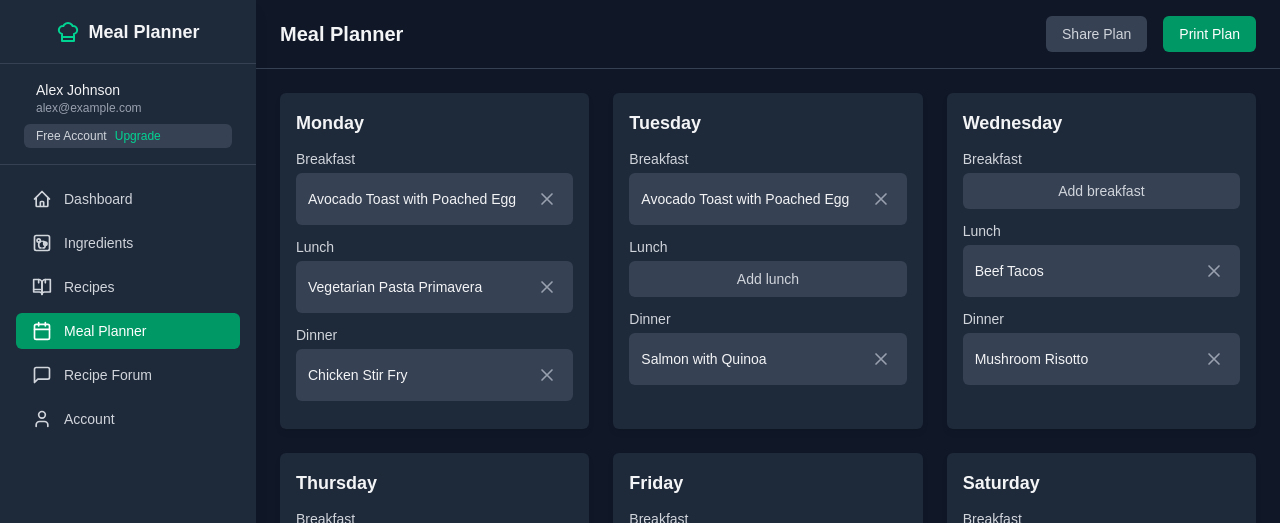
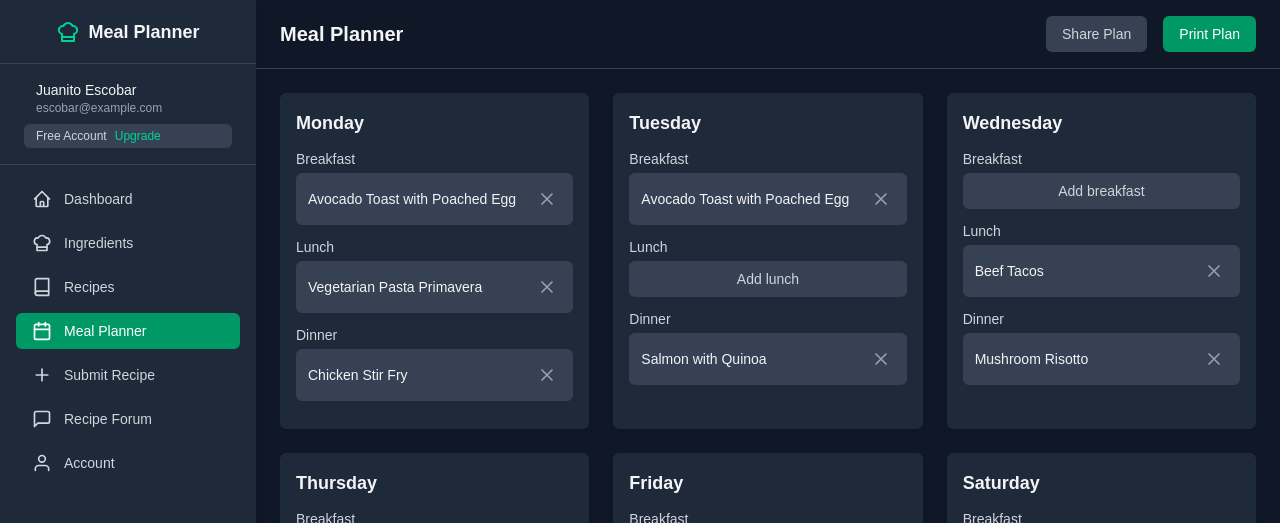
Before and after one commit to AndreyDiDev/seng513-202501-group-20, a Next.js app in the folder frontend/: page /planner in a window 1280 px wide. Shown: the top 523 px of the page. Built offline with nearby package versions, Linux system fonts and the light colour scheme.

Commit message:
style changes

```diff
--- a/frontend/src/app/dashboard/page.tsx
+++ b/frontend/src/app/dashboard/page.tsx
@@ -366,17 +366,18 @@ export default function Dashboard() {
                   >
                    <svg
                     xmlns="http://www.w3.org/2000/svg"
-                      className="mr-3 h-5 w-5"
+                    width="24"
+                    height="24"
+                    viewBox="0 0 24 24"
                     fill="none"
-                      viewBox="0 0 24 24"
                     stroke="currentColor"
-                    >
-                      <path
+                    strokeWidth="2"
                     strokeLinecap="round"
                     strokeLinejoin="round"
-                        strokeWidth={2}
-                        d="M9 5H7a2 2 0 00-2 2v12a2 2 0 002 2h10a2 2 0 002-2V7a2 2 0 00-2-2h-2M9 5a2 2 0 002 2h2a2 2 0 002-2M9 5a2 2 0 012-2h2a2 2 0 012 2"
-                      />
+                    className="mr-3 h-5 w-5"
+                  >
+                    <path d="M12 5v14"></path>
+                    <path d="M5 12h14"></path>
                   </svg>
                     Submit Recipe
                   </Link>
--- a/frontend/src/app/forum/page.tsx
+++ b/frontend/src/app/forum/page.tsx
@@ -7,11 +7,10 @@ import { useRouter } from "next/navigation"
 import Link from "next/link"
 import Head from "next/head"
 
-// Mock user data
+// User data
 const mockUser = {
-  name: "Alex Johnson",
-  email: "alex@example.com",
-  avatar: "https://i.pravatar.cc/150?u=alex",
+  name: "Juanito Escobar",
+  email: "escobar@example.com",
   isPremium: false,
 }
 
@@ -261,11 +260,6 @@ export default function ForumPage() {
             {/* User profile */}
             <div className="border-b border-gray-700 px-6 py-4">
               <div className="flex items-center">
-                <img
-                  src={mockUser.avatar || "/placeholder.svg"}
-                  alt="User avatar"
-                  className="h-10 w-10 rounded-full object-cover"
-                />
                 <div className="ml-3">
                   <p className="text-sm font-medium text-gray-100">{mockUser.name}</p>
                   <p className="text-xs text-gray-400">{mockUser.email}</p>
@@ -314,7 +308,7 @@ export default function ForumPage() {
                   </Link>
                 </li>
                 <li>
-                  <Link
+                <Link
                     href="/ingredients"
                     className="flex w-full items-center rounded-md px-4 py-2 text-sm font-medium text-gray-300 hover:bg-gray-700"
                   >
@@ -330,17 +324,14 @@ export default function ForumPage() {
                       strokeLinejoin="round"
                       className="mr-3 h-5 w-5"
                     >
-                      <path d="M19 3a2 2 0 0 1 2 2v14a2 2 0 0 1-2 2H5a2 2 0 0 1-2-2V5a2 2 0 0 1 2-2h14z"></path>
-                      <path d="M8 11a2 2 0 1 0 0-4 2 2 0 0 0 0 4z"></path>
-                      <path d="M16 15a2 2 0 1 0 0-4 2 2 0 0 0 0 4z"></path>
-                      <path d="M11 18c-2 0-3-2-3-4s1-4 3-4"></path>
-                      <path d="M13 18c2 0 3-2 3-4s-1-4-3-4"></path>
+                      <path d="M6 13.87A4 4 0 0 1 7.41 6a5.11 5.11 0 0 1 1.05-1.54 5 5 0 0 1 7.08 0A5.11 5.11 0 0 1 16.59 6 4 4 0 0 1 18 13.87V21H6Z" />
+                      <line x1="6" x2="18" y1="17" y2="17" />
                     </svg>
                     Ingredients
                   </Link>
                 </li>
                 <li>
-                  <Link
+                <Link
                     href="/recipes"
                     className="flex w-full items-center rounded-md px-4 py-2 text-sm font-medium text-gray-300 hover:bg-gray-700"
                   >
@@ -356,11 +347,8 @@ export default function ForumPage() {
                       strokeLinejoin="round"
                       className="mr-3 h-5 w-5"
                     >
-                      <path d="M2 3h6a4 4 0 0 1 4 4v14a3 3 0 0 0-3-3H2z"></path>
-                      <path d="M22 3h-6a4 4 0 0 0-4 4v14a3 3 0 0 1 3-3h7z"></path>
-                      <line x1="8" y1="3" x2="8" y2="7"></line>
-                      <line x1="16" y1="3" x2="16" y2="7"></line>
-                      <line x1="2" y1="15" x2="10" y2="15"></line>
+                      <path d="M4 19.5A2.5 2.5 0 0 1 6.5 17H20" />
+                      <path d="M6.5 2H20v20H6.5A2.5 2.5 0 0 1 4 19.5v-15A2.5 2.5 0 0 1 6.5 2z" />
                     </svg>
                     Recipes
                   </Link>
--- a/frontend/src/app/ingredients/page.tsx
+++ b/frontend/src/app/ingredients/page.tsx
@@ -9,9 +9,8 @@ import { useRouter } from "next/navigation"
 
 // Mock user data
 const mockUser = {
-  name: "Alex Johnson",
-  email: "alex@example.com",
-  avatar: "https://i.pravatar.cc/150?u=alex",
+  name: "Juanito Escobar",
+  email: "escobar@example.com",
   isPremium: false,
 }
 
@@ -262,11 +261,6 @@ export default function IngredientsPage() {
             {/* User profile */}
             <div className="border-b border-gray-700 px-6 py-4">
               <div className="flex items-center">
-                <img
-                  src={mockUser.avatar || "/placeholder.svg"}
-                  alt="User avatar"
-                  className="h-10 w-10 rounded-full object-cover"
-                />
                 <div className="ml-3">
                   <p className="text-sm font-medium text-gray-100">{mockUser.name}</p>
                   <p className="text-xs text-gray-400">{mockUser.email}</p>
@@ -348,9 +342,8 @@ export default function IngredientsPage() {
                       strokeLinejoin="round"
                       className="mr-3 h-5 w-5"
                     >
-                      <path d="M3 9h18v10a2 2 0 0 1-2 2H5a2 2 0 0 1-2-2V9Z" />
-                      <path d="M3 5h18" />
-                      <path d="M10 3h4" />
+                      <path d="M4 19.5A2.5 2.5 0 0 1 6.5 17H20" />
+                      <path d="M6.5 2H20v20H6.5A2.5 2.5 0 0 1 4 19.5v-15A2.5 2.5 0 0 1 6.5 2z" />
                     </svg>
                     Recipes
                   </Link>
@@ -387,17 +380,18 @@ export default function IngredientsPage() {
                   >
                    <svg
                     xmlns="http://www.w3.org/2000/svg"
-                      className="mr-3 h-5 w-5"
+                    width="24"
+                    height="24"
+                    viewBox="0 0 24 24"
                     fill="none"
-                      viewBox="0 0 24 24"
                     stroke="currentColor"
-                    >
-                      <path
+                    strokeWidth="2"
                     strokeLinecap="round"
                     strokeLinejoin="round"
-                        strokeWidth={2}
-                        d="M9 5H7a2 2 0 00-2 2v12a2 2 0 002 2h10a2 2 0 002-2V7a2 2 0 00-2-2h-2M9 5a2 2 0 002 2h2a2 2 0 002-2M9 5a2 2 0 012-2h2a2 2 0 012 2"
-                      />
+                    className="mr-3 h-5 w-5"
+                  >
+                    <path d="M12 5v14"></path>
+                    <path d="M5 12h14"></path>
                   </svg>
                     Submit Recipe
                   </Link>
@@ -419,8 +413,7 @@ export default function IngredientsPage() {
                       strokeLinejoin="round"
                       className="mr-3 h-5 w-5"
                     >
-                      <path d="M4 21l1.5-4.5A3.5 3.5 0 0 1 9 13H15a3.5 3.5 0 0 1 3.5 3.5L20 21" />
-                      <line x1="9" x2="15" y1="9" y2="9" />
+                      <path d="M21 15a2 2 0 0 1-2 2H7l-4 4V5a2 2 0 0 1 2-2h14a2 2 0 0 1 2 2z" />
                     </svg>
                     Recipe Forum
                   </Link>
@@ -442,7 +435,7 @@ export default function IngredientsPage() {
                       strokeLinejoin="round"
                       className="mr-3 h-5 w-5"
                     >
-                      <path d="M19 21v-2a4 4 0 0 0-4-4H9a4 4 0 0 0-4 4v2" />
+                      <path d="M20 21v-2a4 4 0 0 0-4-4H8a4 4 0 0 0-4 4v2" />
                       <circle cx="12" cy="7" r="4" />
                     </svg>
                     Account
--- a/frontend/src/app/planner/page.tsx
+++ b/frontend/src/app/planner/page.tsx
@@ -32,11 +32,10 @@ type MealPlanType = {
   sunday: DayMeals
 }
 
-// Mock user data
+// User data
 const mockUser = {
-  name: "Alex Johnson",
-  email: "alex@example.com",
-  avatar: "https://i.pravatar.cc/150?u=alex",
+  name: "Juanito Escobar",
+  email: "escobar@example.com",
   isPremium: false,
 }
 
@@ -339,7 +338,7 @@ export default function PlannerPage() {
                   </Link>
                 </li>
                 <li>
-                  <Link
+                <Link
                     href="/ingredients"
                     className="flex w-full items-center rounded-md px-4 py-2 text-sm font-medium text-gray-300 hover:bg-gray-700"
                   >
@@ -355,17 +354,14 @@ export default function PlannerPage() {
                       strokeLinejoin="round"
                       className="mr-3 h-5 w-5"
                     >
-                      <path d="M19 3a2 2 0 0 1 2 2v14a2 2 0 0 1-2 2H5a2 2 0 0 1-2-2V5a2 2 0 0 1 2-2h14z"></path>
-                      <path d="M8 11a2 2 0 1 0 0-4 2 2 0 0 0 0 4z"></path>
-                      <path d="M16 15a2 2 0 1 0 0-4 2 2 0 0 0 0 4z"></path>
-                      <path d="M11 18c-2 0-3-2-3-4s1-4 3-4"></path>
-                      <path d="M13 18c2 0 3-2 3-4s-1-4-3-4"></path>
+                      <path d="M6 13.87A4 4 0 0 1 7.41 6a5.11 5.11 0 0 1 1.05-1.54 5 5 0 0 1 7.08 0A5.11 5.11 0 0 1 16.59 6 4 4 0 0 1 18 13.87V21H6Z" />
+                      <line x1="6" x2="18" y1="17" y2="17" />
                     </svg>
                     Ingredients
                   </Link>
                 </li>
                 <li>
-                  <Link
+                <Link
                     href="/recipes"
                     className="flex w-full items-center rounded-md px-4 py-2 text-sm font-medium text-gray-300 hover:bg-gray-700"
                   >
@@ -381,11 +377,8 @@ export default function PlannerPage() {
                       strokeLinejoin="round"
                       className="mr-3 h-5 w-5"
                     >
-                      <path d="M2 3h6a4 4 0 0 1 4 4v14a3 3 0 0 0-3-3H2z"></path>
-                      <path d="M22 3h-6a4 4 0 0 0-4 4v14a3 3 0 0 1 3-3h7z"></path>
-                      <line x1="8" y1="3" x2="8" y2="7"></line>
-                      <line x1="16" y1="3" x2="16" y2="7"></line>
-                      <line x1="2" y1="15" x2="10" y2="15"></line>
+                      <path d="M4 19.5A2.5 2.5 0 0 1 6.5 17H20" />
+                      <path d="M6.5 2H20v20H6.5A2.5 2.5 0 0 1 4 19.5v-15A2.5 2.5 0 0 1 6.5 2z" />
                     </svg>
                     Recipes
                   </Link>
@@ -416,6 +409,29 @@ export default function PlannerPage() {
                   </Link>
                 </li>
                 <li>
+                <Link
+                    href="/submit"
+                    className="flex w-full items-center rounded-md px-4 py-2 text-sm font-medium text-gray-300 hover:bg-gray-700"
+                  >
+                   <svg
+                    xmlns="http://www.w3.org/2000/svg"
+                    width="24"
+                    height="24"
+                    viewBox="0 0 24 24"
+                    fill="none"
+                    stroke="currentColor"
+                    strokeWidth="2"
+                    strokeLinecap="round"
+                    strokeLinejoin="round"
+                    className="mr-3 h-5 w-5"
+                  >
+                    <path d="M12 5v14"></path>
+                    <path d="M5 12h14"></path>
+                  </svg>
+                    Submit Recipe
+                  </Link>
+                </li>
+                <li>
                   <Link
                     href="/forum"
                     className="flex w-full items-center rounded-md px-4 py-2 text-sm font-medium text-gray-300 hover:bg-gray-700"
@@ -438,7 +454,7 @@ export default function PlannerPage() {
                   </Link>
                 </li>
                 <li>
-                  <Link
+                <Link
                     href="/account"
                     className="flex w-full items-center rounded-md px-4 py-2 text-sm font-medium text-gray-300 hover:bg-gray-700"
                   >
@@ -454,8 +470,8 @@ export default function PlannerPage() {
                       strokeLinejoin="round"
                       className="mr-3 h-5 w-5"
                     >
-                      <path d="M19 21v-2a4 4 0 0 0-4-4H9a4 4 0 0 0-4 4v2"></path>
-                      <circle cx="12" cy="7" r="4"></circle>
+                      <path d="M20 21v-2a4 4 0 0 0-4-4H8a4 4 0 0 0-4 4v2" />
+                      <circle cx="12" cy="7" r="4" />
                     </svg>
                     Account
                   </Link>
```
Also changed, not shown: frontend/src/app/recipes/page.tsx (+12 -18 lines), frontend/src/app/submit/page.tsx (+31 -43 lines). Lines whose indentation alone changed are shown as unchanged.
